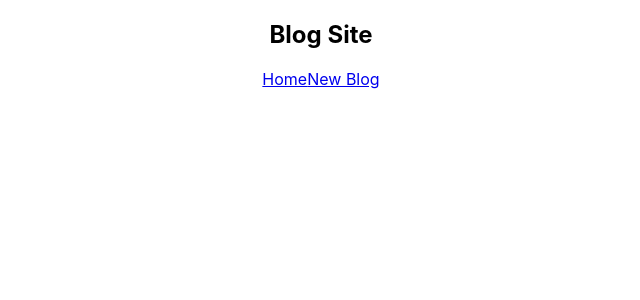
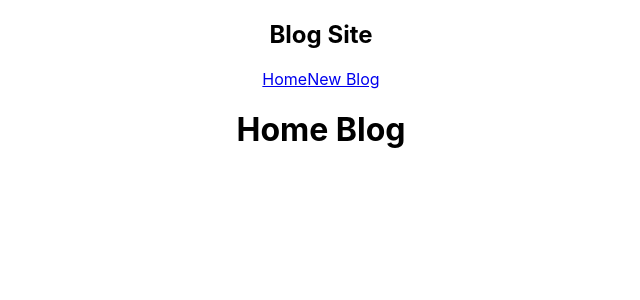
Before and after one commit to Liqaing/Blog-Site, a React (Create React App) app: page / in a window 1280 px wide. Shown: the top 300 px of the page, without its empty margins (319-959 px from the left). Built offline with nearby package versions, Linux system fonts and the light colour scheme.

Commit message:
Create home componenets

```diff
--- a/src/App.js
+++ b/src/App.js
@@ -1,10 +1,14 @@
 import './App.css';
 import Navbar from './components/navbar';
+import Home from './components/home';
 
 function App() {
   return (
     <div className="App">
       <Navbar/>
+      <div className="content">
+        <Home/>
+      </div>
     </div>
   );
 }
--- /dev/null
+++ b/src/components/home.js
@@ -0,0 +1,9 @@
+const Home = () => {
+    return (
+        <div className="home">
+            <h1>Home Blog</h1>
+        </div>
+    );
+}
+
+export default Home;
```
